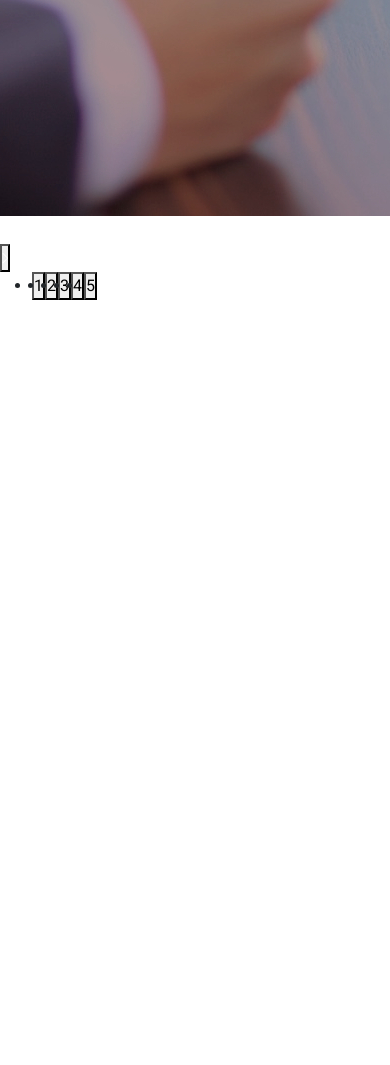
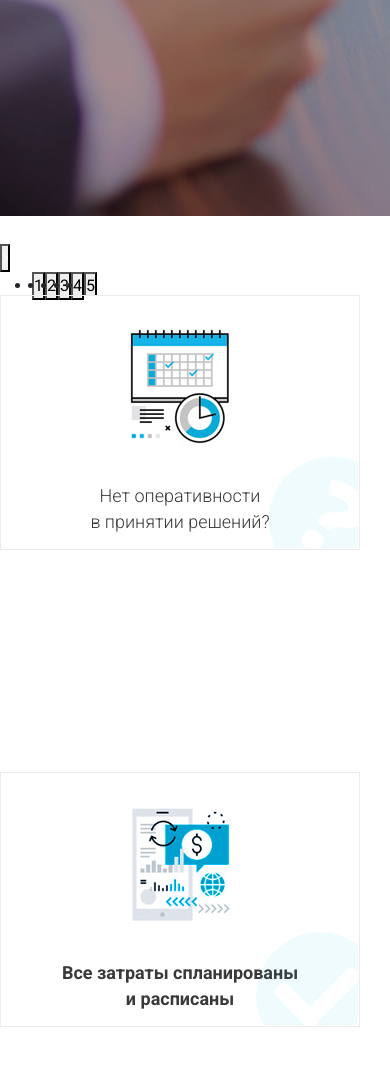
Before and after one commit to adamskymaxim/Prengi, a website: page src/index.html in a window 390 px wide. Shown: the part 577-1642 px from the top of the page. Before the commit the page ends 877 px from the top, so only its background shows below. Drawn offline with nearby package versions, Linux system fonts and the light colour scheme; files whose address does not match are found by name.

Commit message:
adaptive Prengi

```diff
--- a/src/index.html
+++ b/src/index.html
@@ -135,7 +135,7 @@
     </section>
 
 
-    <!-- <section class="prengi">
+    <section class="prengi">
         <div class="container">
             <div class="to_prengi">
                 <div class="to_prengi_item">
@@ -163,23 +163,29 @@
             <div class="after_prengi">
                 <div class="after_prengi_item">
                     <img src="img/icons/efficienci_true.jpg" alt="icon" class="after_prengi_icon">
-                    <div class="after_prengi_descr">Все затраты спланированы <br>
-                        и расписаны</div>
+                    <div class="after_prengi_descr">
+                        Все затраты спланированы
+                        <br>и расписаны</div>
                     <img src="img/icons/check.png" alt="check mark" class="check">
                 </div>
                 <div class="after_prengi_item">
                     <img src="img/icons/control_true.jpg" alt="icon" class="after_prengi_icon">
-                    <div class="after_prengi_descr">Корректная аналитика данных <br> online</div>
+                    <div class="after_prengi_descr">
+                        Корректная аналитика данных
+                        <br> online</div>
                     <img src="img/icons/check.png" alt="check mark" class="check">
                 </div>
                 <div class="after_prengi_item">
                     <img src="img/icons/analiz_true.jpg" alt="icon" class="after_prengi_icon">
-                    <div class="after_prengi_descr">Простая интеграция с любым <br> Вашим ПО</div>
+                    <div class="after_prengi_descr">
+                        Простая интеграция с любым
+                        <br>Вашим ПО
+                    </div>
                     <img src="img/icons/check.png" alt="check mark" class="check">
                 </div>
             </div>
         </div>
-    </section> -->
+    </section>
 
 
     <!-- <section class="industry">
--- a/src/sass/blocks/_media.sass
+++ b/src/sass/blocks/_media.sass
@@ -15,7 +15,11 @@
         &__subtitle
             font-size: 23px
             margin-top: 12px
-
+    .prengi
+        .to_prengi_item
+            width: 309px
+        .after_prengi_item
+            width: 309px
 @media ( max-width: 992px )
     .container
         width: 720px
@@ -43,6 +47,15 @@
                 bottom: 22px
         &__title
             font-size: 33px
+    .prengi
+        .to_prengi_item
+            width: 228px
+        .after_prengi_item
+            height: 269px
+            width: 228px
+        .after_prengi_descr
+            font-size: 16px
+
 
 
 @media ( max-width: 768px )
@@ -72,6 +85,16 @@
         .nav
             a
                 margin-top: 23px
+    .prengi
+        &__title
+            font-size: 40px
+        .to_prengi_item
+            width: 165px
+            height: 269px
+        .to_prengi_descr
+            font-size: 13px
+        .after_prengi_item
+            width: 165px
 
 @media ( max-width: 576px )
     .container
@@ -79,12 +102,30 @@
         padding: 0 10px
     .promo
         padding-top: 27px
+        height: 447px
+        &__subtitle
+            font-size: 16px
+            text-align: center
+        &__btn
+            display: block
+            margin: 0 auto
+            margin-top: 39px
+        &__wrapper
+            img
+                display: none
+        &__title
+            font-size: 23px
+            line-height: 36px
+            text-align: center
+        .slick-dots
+            left: 50%
+            bottom: -35px
         .nav
             position: fixed
             display: flex
             flex-direction: column
             height: 100vh
-            width: 44%
+            width: 50%
             background-color: $main-color
             z-index: 1000
             top: 0
@@ -118,3 +159,30 @@
 
         .hamburger
             display: flex
+
+    .header
+        &__wrapper
+            display: flex
+            flex-wrap: wrap
+            justify-content: center
+
+    .prengi
+        padding-top: 33px
+        .after_prengi
+            flex-direction: column
+            align-items: center
+        .to_prengi
+            flex-direction: column
+            align-items: center
+        .to_prengi_item
+            width: 300px
+            height: 255px
+            margin-top: 15px
+        .to_prengi_descr
+            font-size: 18px
+        .after_prengi_item
+            width: 300px
+            height: 255px
+            margin-top: 15px
+        .after_prengi_descr
+            font-size: 18px
```
Also changed, not shown: dist/css/style.min.css, dist/index.html.
